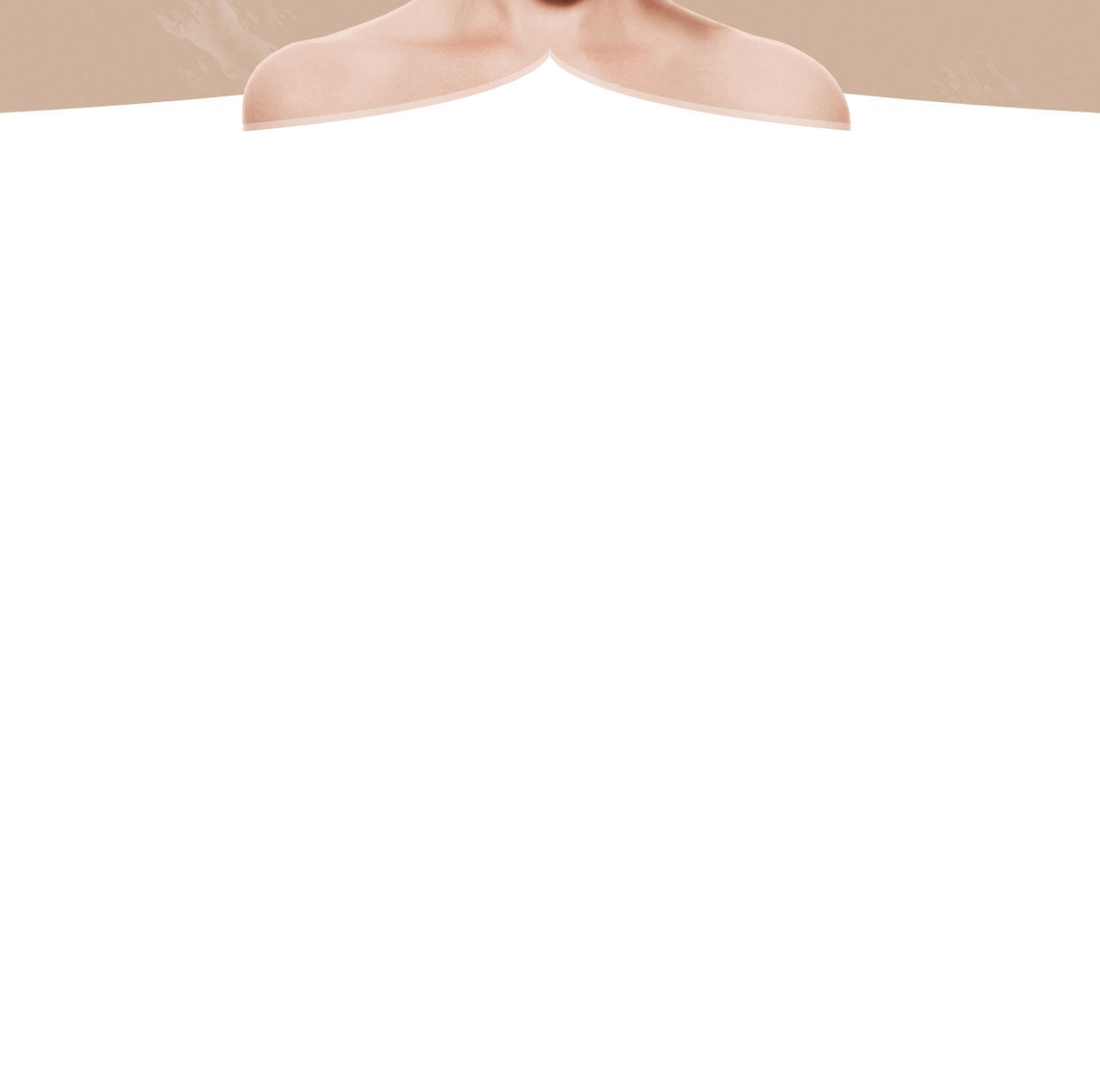
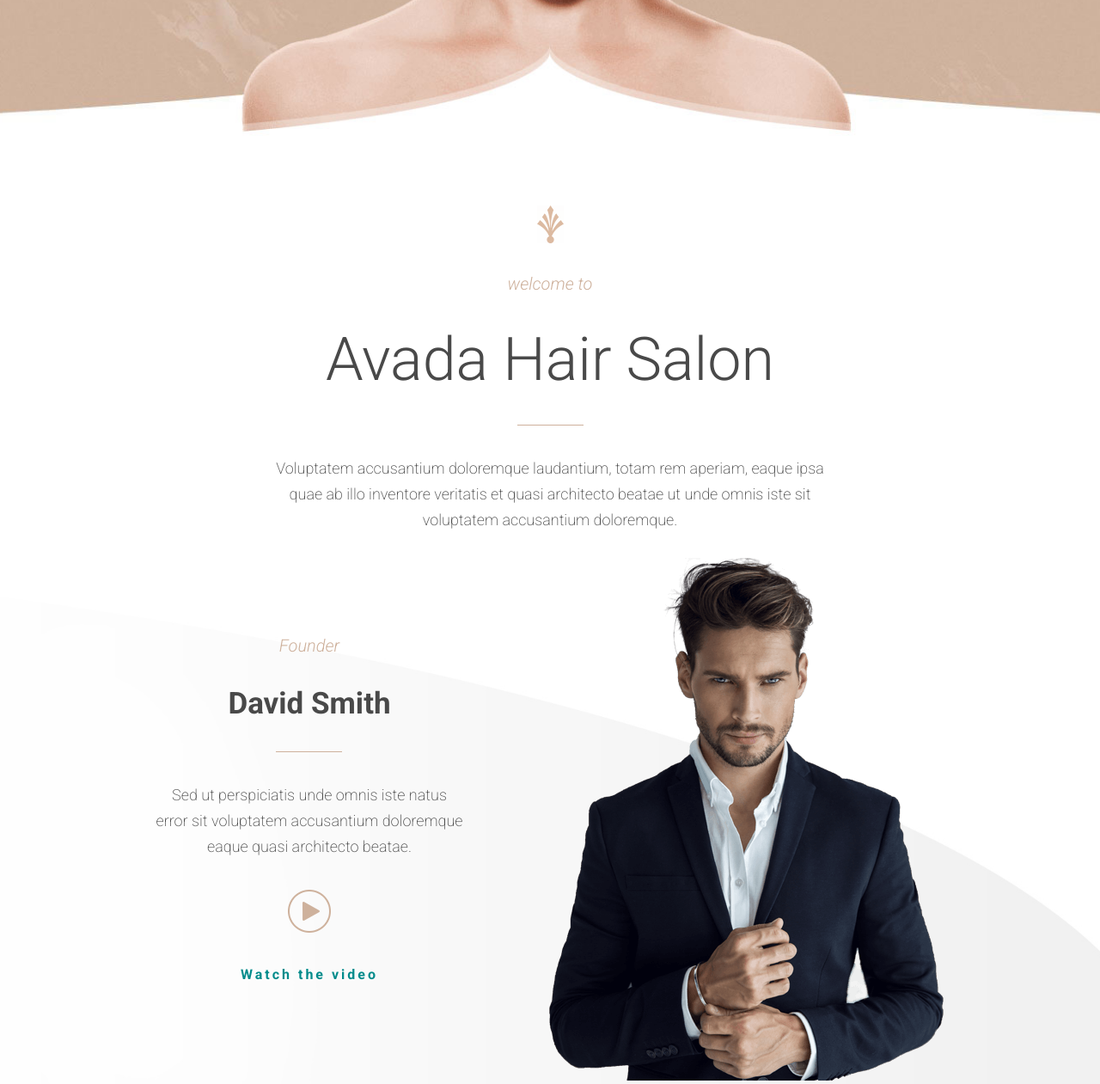
Before and after one commit to shakiT8448/Avada-Hair-Salon-practice, a plain HTML site: page index.html in a window 1280 px wide. Shown: the part 738-1999 px from the top of the page at 86% size. Before the commit the page ends 920 px from the top, so only its background shows below. Drawn offline with Linux system fonts and the light colour scheme.

Commit message:
add about us section

```diff
--- a/index.html
+++ b/index.html
@@ -49,6 +49,40 @@
         <h1>Get vibrant, thicker hair.</h1>
         <button>book appointment</button>
       </div>
+      <div class="about-us">
+        <div class="about-us-welcome-paragraph">
+          <img src="Images/intro-icon_03.webp" />
+          <h6>welcome to</h6>
+          <h2>Avada Hair Salon</h2>
+          <hr />
+          <p>
+            Voluptatem accusantium doloremque laudantium, totam rem aperiam,
+            eaque ipsa quae ab illo inventore veritatis et quasi architecto
+            beatae ut unde omnis iste sit voluptatem accusantium doloremque.
+          </p>
+        </div>
+
+        <div class="about-us-founder-section">
+          <div class="about-us-founder-bio-section">
+            <h6>Founder</h6>
+            <h2>David Smith</h2>
+            <hr />
+            <p>
+              Sed ut perspiciatis unde omnis iste natus error sit voluptatem
+              accusantium doloremque eaque quasi architecto beatae.
+            </p>
+            <a href="https://youtu.be/9_YoVJfjdmc"
+              ><img src="Images/play_03.webp"
+            /></a>
+            <a href="https://youtu.be/9_YoVJfjdmc"
+              ><span>Watch the video</span></a
+            >
+          </div>
+          <div class="about-us-founder-picture">
+            <img src="Images/mr_avada_founder.webp" />
+          </div>
+        </div>
+      </div>
     </main>
   </body>
 </html>
--- a/style.css
+++ b/style.css
@@ -8,6 +8,8 @@
   --main-website-color: #ceb19c;
   --default-transition: 0.4s;
   --default-button-color: #f1345d;
+  --default-button-hover-color: #b80c31;
+  --paragraph-color: #494949;
 }
 main {
   display: flex;
@@ -60,6 +62,7 @@ nav {
   justify-content: center;
   flex-direction: column;
   text-align: center;
+  margin-bottom: 57px;
 }
 .header-banner h1 {
   font-size: 100px;
@@ -74,10 +77,90 @@ nav {
   font-weight: 500;
   color: white;
   border: none;
+  transition: var(--default-transition);
+}
+.header-banner button:hover {
+  background-color: var(--default-button-hover-color);
+}
+.about-us {
+  width: 100%;
+  display: flex;
+  flex-direction: column;
+  align-items: center;
+}
+.about-us-welcome-paragraph {
+  width: 50%;
+  display: flex;
+  flex-direction: column;
+  align-items: center;
+  gap: 35px;
+  text-align: center;
+}
+h6 {
+  color: var(--main-website-color);
+  font-size: 20px;
+  font-style: italic;
+  font-weight: 300;
+}
+.about-us-welcome-paragraph h2 {
+  font-size: 70px;
+  color: var(--paragraph-color);
+  font-weight: 300;
+}
+hr {
+  background-color: var(--main-website-color);
+  height: 1px;
+  border: 0;
+  width: 77px;
+}
+p {
+  font-size: 18px;
+  color: var(--paragraph-color);
+  line-height: 30px;
+  font-weight: 250;
+}
+.about-us-founder-section {
+  width: 100%;
+
+  background: url(Images/intro-bg2_02.jpg) no-repeat center center;
+  display: flex;
+  flex-wrap: wrap;
+  align-items: center;
+  justify-content: center;
+  text-align: center;
+  background-size: cover;
+  gap: 100px;
+}
+.about-us-founder-bio-section {
+  width: 28%;
+  display: flex;
+  flex-direction: column;
+  align-items: center;
+  gap: 35px;
+  text-align: center;
+}
+.about-us-founder-bio-section h2 {
+  font-size: 35px;
+  color: var(--paragraph-color);
+}
+.about-us-founder-bio-section a {
+  text-decoration: none;
+}
+.about-us-founder-bio-section span {
+  color: darkcyan;
+  transition: var(--default-transition);
+  letter-spacing: 3px;
+  font-weight: bold;
+}
+.about-us-founder-bio-section span:hover {
+  color: darkblue;
+}
+.about-us-founder-picture {
+  align-self: flex-end;
 }
 @media (max-width: 970px) {
   nav {
-    width: 90%;
+    width: 95%;
   }
   .navbar-image-element {
     padding-left: 30px;
@@ -105,6 +188,14 @@ nav {
     font-size: 3rem;
     transition: 0.3s ease;
   }
+  .about-us-welcome-paragraph {
+    width: 80%;
+  }
+}
+@media (max-width: 780px) {
+  .about-us-welcome-paragraph {
+    margin-bottom: 70px;
+  }
 }
 @media (max-width: 550px) {
   .header-banner h1 {
```
